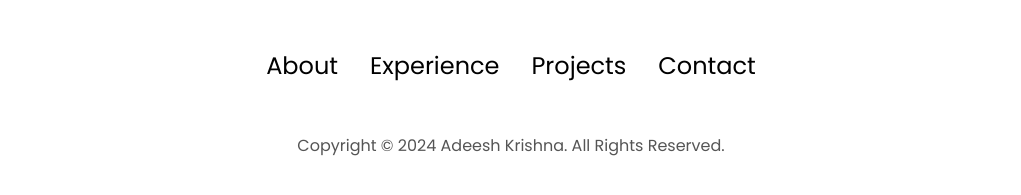
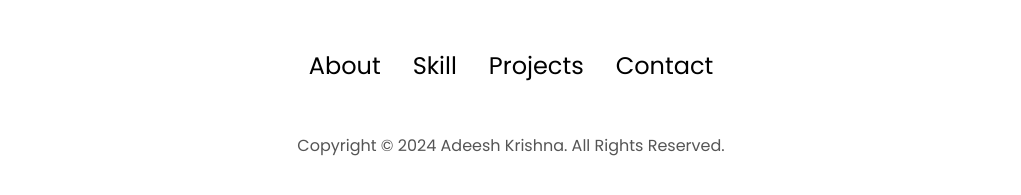
Before and after one commit to adeeshkrishna/Portfolio, a plain HTML site: page index.html in a window 1280 px wide. Shown: the part 4526-4721 px from the top of the page, without its empty margins (129-1150 px from the left). Drawn offline with Linux system fonts and the light colour scheme.

Commit message:
Update index.html

```diff
--- a/index.html
+++ b/index.html
@@ -522,7 +522,7 @@
         <div class="nav-links-container">
           <ul class="nav-links">
             <li><a href="#about">About</a></li>
-            <li><a href="#experience">Experience</a></li>
+            <li><a href="#experience">Skill</a></li>
             <li><a href="#projects">Projects</a></li>
             <li><a href="#contact">Contact</a></li>
           </ul>
```
